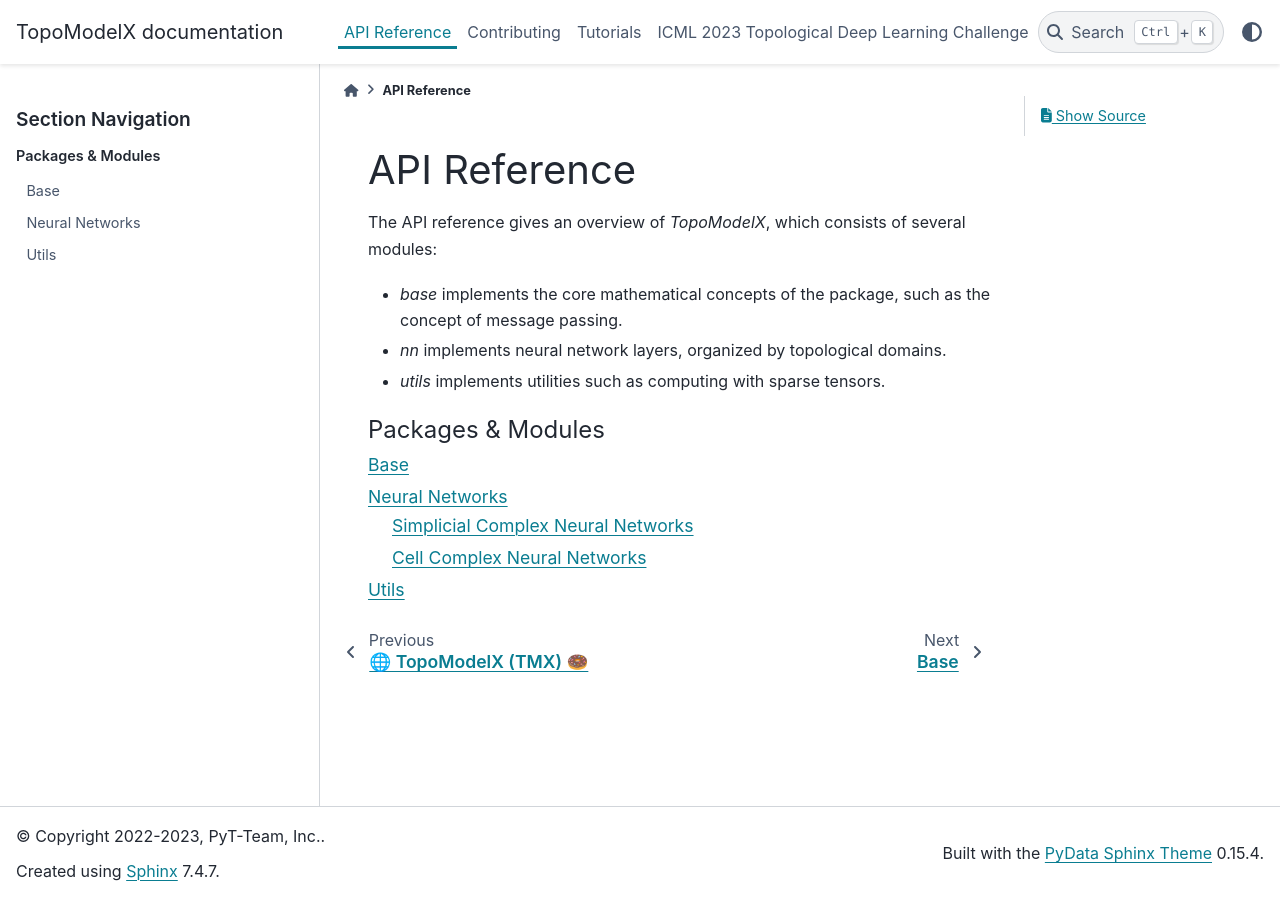
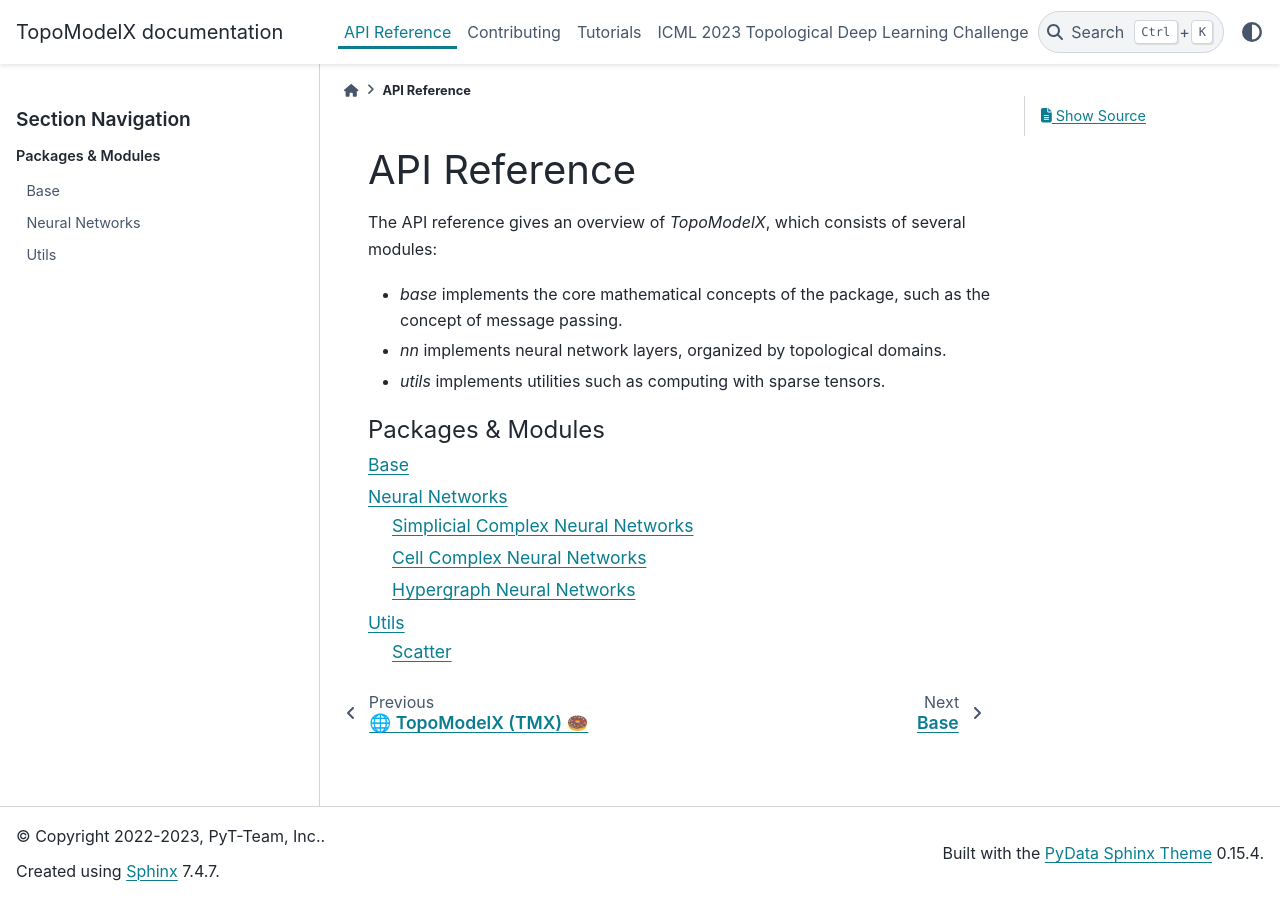
Before and after one commit to pyt-team/TopoModelX, a Sphinx documentation site: the page built from docs/api/index.rst, in a window 1280 px wide. Built offline with Sphinx 7.4.7 and the PyData theme 0.15.4, drawn with Linux system fonts in a browser that asks for light colours.

```diff
--- a/docs/api/base.rst
+++ b/docs/api/base.rst
@@ -2,11 +2,11 @@
 Base
 ****
 
-.. automodule:: topomodelx.base.aggregation
+.. automodule:: topomodelx.base.message_passing
     :members:
 
 .. automodule:: topomodelx.base.conv
     :members:
 
-.. automodule:: topomodelx.base.message_passing
+.. automodule:: topomodelx.base.aggregation
     :members:
--- a/docs/api/nn.rst
+++ b/docs/api/nn.rst
@@ -13,3 +13,9 @@ Cell Complex Neural Networks
 
 .. automodule:: topomodelx.nn.cell
    :members:
+
+Hypergraph Neural Networks
+==========================
+
+.. automodule:: topomodelx.nn.hypergraph
+   :members:
--- a/docs/api/utils.rst
+++ b/docs/api/utils.rst
@@ -2,5 +2,8 @@
 Utils
 *****
 
+Scatter
+=======
+
 .. automodule:: topomodelx.utils.scatter
     :members:
```
